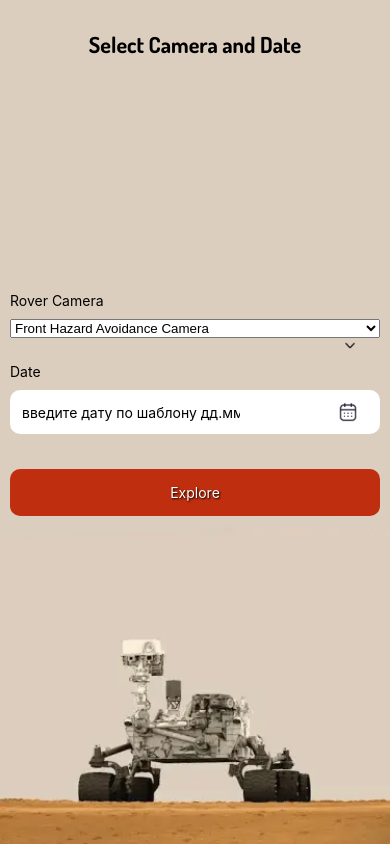
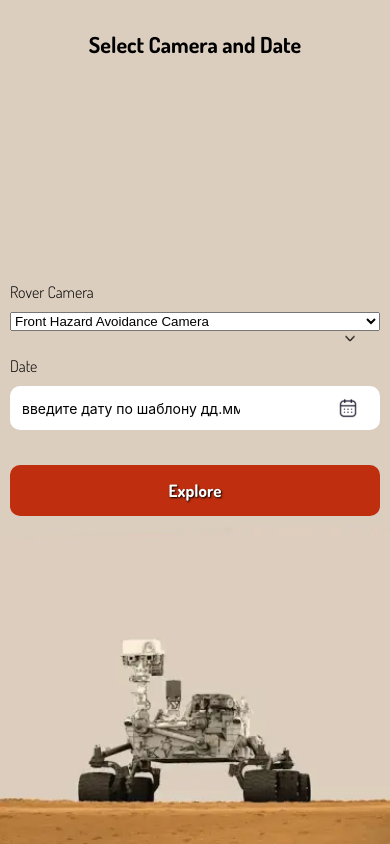
Before and after one commit to Arkadiy2907/foto_mars-react_nativ, a React Native app: screen /Select in a window 390 px wide. Built offline with nearby package versions, Linux system fonts and the light colour scheme.

Commit message:
added font

```diff
--- a/src/components/MyForm.js
+++ b/src/components/MyForm.js
@@ -4,6 +4,7 @@ import { Picker } from '@react-native-picker/picker';
 import { Formik, Field } from 'formik';
 import validationSchema from './ValidationSchema';
 import { varCam } from '../helper/var';
+import FontWrapper from '../components/FontWrapper';
 
 const MyForm = ({ pressHandler }) => {
   return (
@@ -14,7 +15,9 @@ const MyForm = ({ pressHandler }) => {
     >
       {(props) => (
         <View>
-          <Text style={{ paddingLeft: 10 }}>Rover Camera</Text>
+          <FontWrapper>
+            <Text style={styles.titleFild}>Rover Camera</Text>
+          </FontWrapper>
           <View style={styles.field}>
             <Field
               name="camera"
@@ -23,14 +26,17 @@ const MyForm = ({ pressHandler }) => {
               selectedValue={props.values.camera}
               dropdownIconColor="#FFFFFF"
             >
-              {varCam?.map(el => <Picker.Item label={el.label} value={el.value} key={el.id} />)}
+              {varCam?.map(el =>
+                <Picker.Item label={el.label} value={el.value} key={el.id} />)}
             </Field>
             <Image
               source={require('../../assets/icons/dropdown.png')}
               style={styles.arrowIconPicker}
             />
           </View>
-          <Text style={{ paddingLeft: 10 }}>Date</Text>
+          <FontWrapper>
+            <Text style={styles.titleFild}>Date</Text>
+          </FontWrapper>
           <View style={styles.fieldDate}>
             <TextInput
               name="date"
@@ -50,9 +56,11 @@ const MyForm = ({ pressHandler }) => {
             style={styles.btn}
             onPress={props.handleSubmit}
           >
-            <Text style={styles.btnText}>
-              Explore
-            </Text>
+            <FontWrapper>
+              <Text style={styles.btnText}>
+                Explore
+              </Text>
+            </FontWrapper>
           </TouchableOpacity>
         </View>
       )}
@@ -68,6 +76,11 @@ const styles = StyleSheet.create({
     margin: 10,
     marginBottom: 25,
     position: 'relative',
+  },
+  titleFild: {
+    paddingLeft: 10,
+    fontFamily: 'dosis-light',
+    fontSize: 16,
   },
   arrowIconPicker: {
     position: 'absolute',
@@ -102,6 +115,8 @@ const styles = StyleSheet.create({
   btnText: {
     textAlign: 'center',
     color: '#FFFFFF',
+    fontFamily: 'dosis-bold',
+    fontSize: 17,
     textShadowColor: '#000000',
     textShadowOffset: { width: 1, height: 1 },
     textShadowRadius: 2,
--- a/src/screens/Card.js
+++ b/src/screens/Card.js
@@ -1,5 +1,6 @@
 import { SafeAreaView, StyleSheet, Text, View, Image, TouchableOpacity } from 'react-native';
 import { useNavigation } from '@react-navigation/native';
+import FontWrapper from '../components/FontWrapper';
 
 export default function Card({ route }) {
   const navigation = useNavigation();
@@ -21,10 +22,12 @@ export default function Card({ route }) {
         >
           <Image style={styles.icon} source={require('../../assets/icons/backW.png')} />
         </TouchableOpacity >
-        <View>
-          <Text style={styles.titleIdText}>Photo ID</Text>
-          <Text style={styles.idText}>{route.params[0].id}</Text>
-        </View>
+        <FontWrapper>
+          <View>
+            <Text style={styles.titleIdText}>Photo ID</Text>
+            <Text style={styles.idText}>{route.params[0].id}</Text>
+          </View>
+        </FontWrapper>
         <TouchableOpacity
           activeOpacity={0.5}
           onPress={() => linkToSelect()}
@@ -57,10 +60,13 @@ const styles = StyleSheet.create({
   titleIdText: {
     textAlign: 'center',
     color: '#FFFFFF',
+    fontFamily: 'dosis-light',
+    fontSize: 16,
   },
   idText: {
     color: '#FFFFFF',
-    fontSize: 20
+    fontSize: 20,
+    fontFamily: 'dosis-bold',
   },
   icon: {
     width: 22,
--- a/src/screens/Cards.js
+++ b/src/screens/Cards.js
@@ -1,6 +1,7 @@
 import { SafeAreaView, StyleSheet, Text, View, TouchableOpacity, Image, ScrollView } from 'react-native';
 import { useNavigation } from '@react-navigation/native';
 import { formaScreentDate, getLabel } from '../helper/var';
+import FontWrapper from '../components/FontWrapper';
 
 
 export default function Cards({ route }) {
@@ -19,10 +20,12 @@ export default function Cards({ route }) {
         >
           <Image style={styles.iconBack} source={require('../../assets/icons/back.png')} />
         </TouchableOpacity >
-        <View>
-          <Text style={styles.cameraText}>{getLabel(route.params[0][0].camera)}</Text>
-          <Text style={styles.dateText}>{formaScreentDate(route.params[0][0].date)}</Text>
-        </View>
+        <FontWrapper>
+          <View>
+            <Text style={styles.cameraText}>{getLabel(route.params[0][0].camera)}</Text>
+            <Text style={styles.dateText}>{formaScreentDate(route.params[0][0].date)}</Text>
+          </View>
+        </FontWrapper>
         <View></View>
       </View>
       <ScrollView>
@@ -64,10 +67,13 @@ const styles = StyleSheet.create({
     padding: 5,
   },
   cameraText: {
-    fontSize: 20,
+    fontSize: 22,
+    fontFamily: 'dosis-bold',
   },
   dateText: {
     textAlign: 'center',
+    fontFamily: 'dosis-light',
+    fontSize: 16,
   },
   cards: {
     flexDirection: 'row',
```
